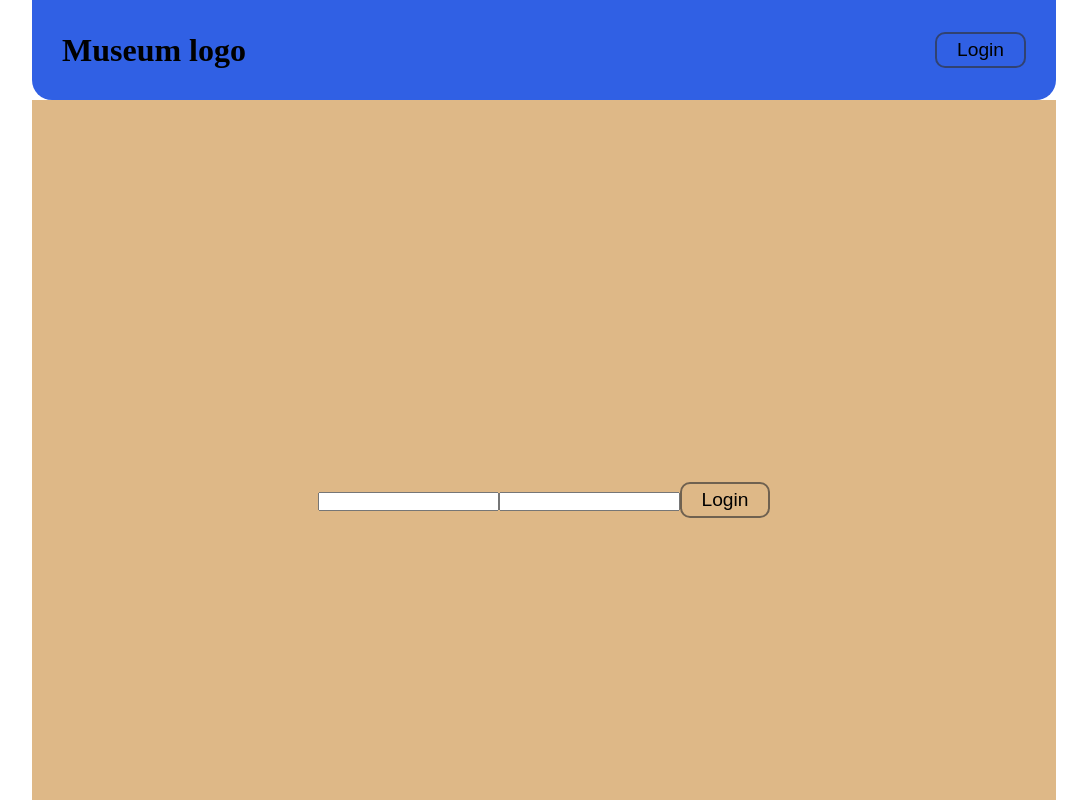
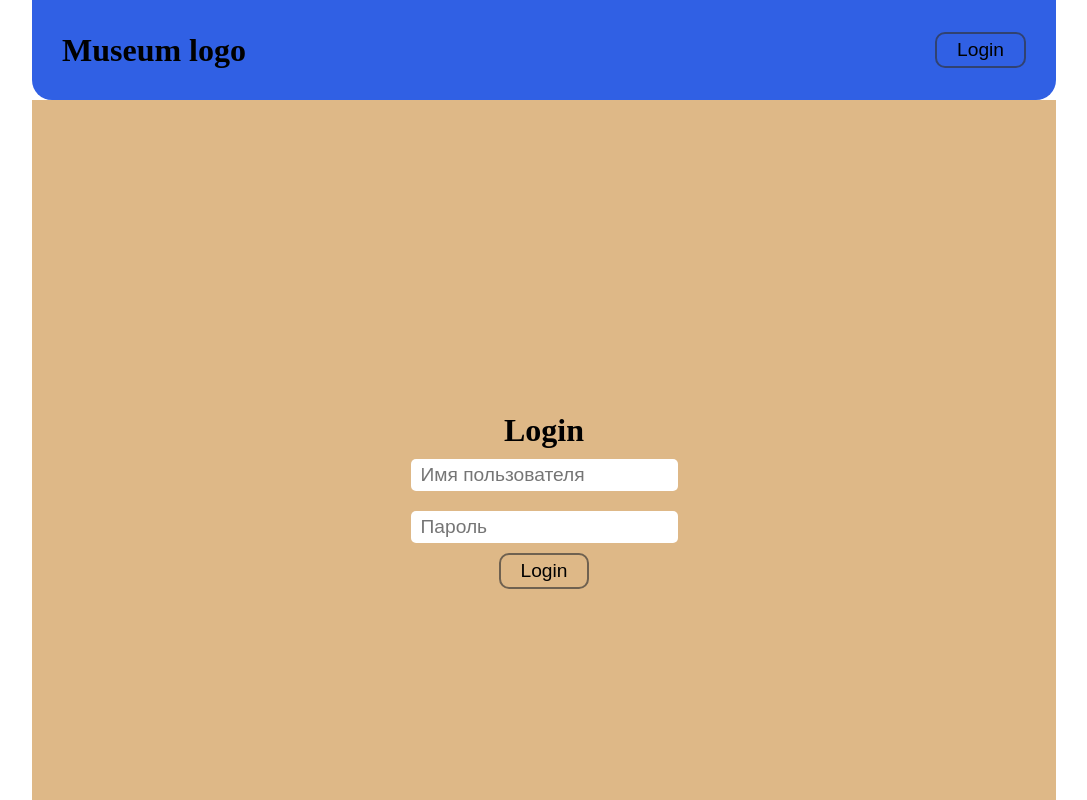
Before and after one commit to YakubovKirill/online-museum, a React (Create React App) app: page / in a window 1280 px wide. Both pictures are taken after a click on the button "Login". Shown: the top 800 px of the page, without its empty margins (96-1183 px from the left). Built offline with nearby package versions, Linux system fonts and the light colour scheme.

Commit message:
feat: add error

```diff
--- a/src/components/HeaderComponents/LoginComponent/LoginCmponent.tsx
+++ b/src/components/HeaderComponents/LoginComponent/LoginCmponent.tsx
@@ -2,7 +2,7 @@ import React, { useEffect, useState } from "react"
 import { useDispatch } from "react-redux"
 import { Redirect } from "react-router"
 import { USERNAME_LENGTH, PASSWORD_LENGTH, ROUTE } from "../../../constants/constants"
-import { LOGIN, USER_NOT_FOUND, WRONG_USERNAME_OR_PASSWORD } from "../../../constants/labels"
+import { ENTER_PASSWORD, ENTER_USERNAME, LOGIN, USER_NOT_FOUND, WRONG_USERNAME_OR_PASSWORD } from "../../../constants/labels"
 import { changeUserAction } from "../../../store/actions"
 import { ROLES, User } from "../../../types"
 
@@ -24,14 +24,16 @@ const guest = {
   role: ROLES.GUEST
 }
 
+const noError = {
+  hasError: false,
+  message: ''
+}
+
 const LoginComponent: React.FC = () => {
   const [userName, setUserName] = useState<string>('guest')
   const [password, setPassword] = useState<string>('')
   const [loggedIn, setLoggedIn] = useState<boolean>(false)
-  const [error, setError] = useState<LoginError>({
-    hasError: false,
-    message: ''
-  })
+  const [error, setError] = useState<LoginError>(noError)
   const dispatch = useDispatch()
 
   const isCorrectString = (inputStr: string): boolean => {
@@ -48,10 +50,7 @@ const LoginComponent: React.FC = () => {
           userName: userName,
           role: ROLES.ADMIN
         }
-        setError({
-          hasError: false,
-          message: ''
-        })
+        setError(noError)
 
         localStorage.setItem('user', JSON.stringify(user))
         dispatch(changeUserAction(user))
@@ -79,10 +78,12 @@ const LoginComponent: React.FC = () => {
 
   const changeName = (e: React.FormEvent<HTMLInputElement>): void => {
     setUserName(e.currentTarget.value)
+    setError(noError)
   }
 
   const changePassword = (e: React.FormEvent<HTMLInputElement>): void => {
     setPassword(e.currentTarget.value)
+    setError(noError)
   }
 
   if(loggedIn) return <Redirect to={ROUTE.DEFAULT} />
@@ -90,6 +91,8 @@ const LoginComponent: React.FC = () => {
   return (
     <div className='login-wrap f-c'>
       <form onSubmit={login}>
+        <div className='login-header f-c'><p>{LOGIN}</p></div>
+        <div className='input-wrap'>
           <input
             type="text"
             name="userName"
@@ -98,7 +101,10 @@ const LoginComponent: React.FC = () => {
             minLength={3}
             required
             onChange={changeName}
+            placeholder={ENTER_USERNAME}
           />
+        </div>
+        <div className='input-wrap'>
           <input
             type="password"
             name="password"
@@ -107,9 +113,13 @@ const LoginComponent: React.FC = () => {
             minLength={3}
             required
             onChange={changePassword}
+            placeholder={ENTER_PASSWORD}
           />
-        <button type="submit">{LOGIN}</button>
+        </div>
+        <div className='input-wrap f-c'><button type="submit">{LOGIN}</button></div>
+        {error.hasError ? <div className='error-text f-c'><p>{error.message}</p></div>: ''}
       </form>
+
     </div>
   )
 }
--- a/src/components/HeaderComponents/LoginComponent/LoginComponent.scss
+++ b/src/components/HeaderComponents/LoginComponent/LoginComponent.scss
@@ -1,5 +1,40 @@
+@import '../../../styles/variables.scss';
+
 .login-wrap {
   width: 100%;
   height: 100vh;
   background-color: burlywood;
+  form {
+    max-width: 270px;
+  }
+  .login-header {
+    width: 100%;
+    height: max-content;
+    font-size: $font-size-large;
+    font-weight: bold;
+  }
+
+  .input-wrap {
+    width: 100%;
+    height: max-content;
+
+    input {
+      font-size: $font-size-small;
+      padding: 5px 10px;
+      border-radius: $border-radius-small;
+      outline: none;
+      border: none;
+      margin: 10px 0px;
+      color: $input-text-color;
+    }
+  }
+
+  .error-text {
+    width: 100%;
+    margin-top: 20px;
+    color: $error-text-color;
+    font-size: $font-size-medium;
+    text-align: center;
+    word-wrap: break-word;
+  }
 }
--- a/src/constants/labels.tsx
+++ b/src/constants/labels.tsx
@@ -2,6 +2,10 @@ export const PROJECT_NAME = 'Онлайн галлерея ретро техни
 export const LOGIN = 'Login'
 export const LOGOUT = 'Logout'
 
+// information messages
+export const ENTER_USERNAME = 'Имя пользователя'
+export const ENTER_PASSWORD = 'Пароль'
+
 // Error messages
 export const WRONG_USERNAME_OR_PASSWORD = 'Вы ввели некорректное имя пользователя или пароль'
 export const USER_NOT_FOUND = 'Данный пользователь не найен'
--- a/src/styles/variables.scss
+++ b/src/styles/variables.scss
@@ -1,4 +1,5 @@
 $border-radius-large: 20px;
+$border-radius-small: 5px;
 $min-container-width: 300px;
 $max-container-width: 1200px;
 
@@ -13,3 +14,5 @@ $color-blue: rgb(48, 96, 228);
 $button-border: 2px solid rgba(51, 51, 51, 0.644);
 $button-background: rgba(0, 0, 0, 0);
 $button-hover: rgba(124, 124, 124, 0.418);
+$input-text-color: #191919bf;
+$error-text-color: rgb(248, 66, 66);
```
Lines whose indentation alone changed are shown as unchanged.
